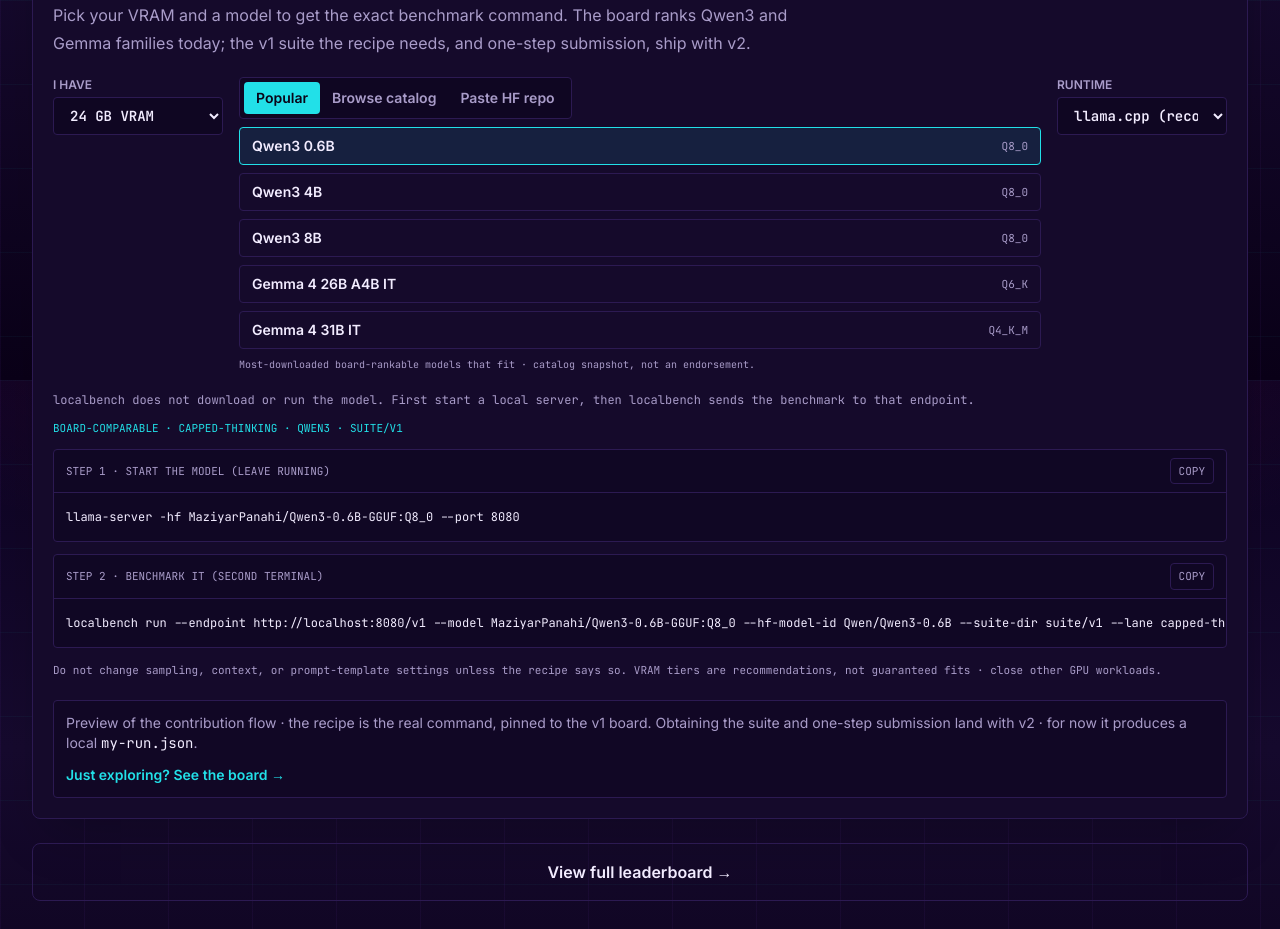
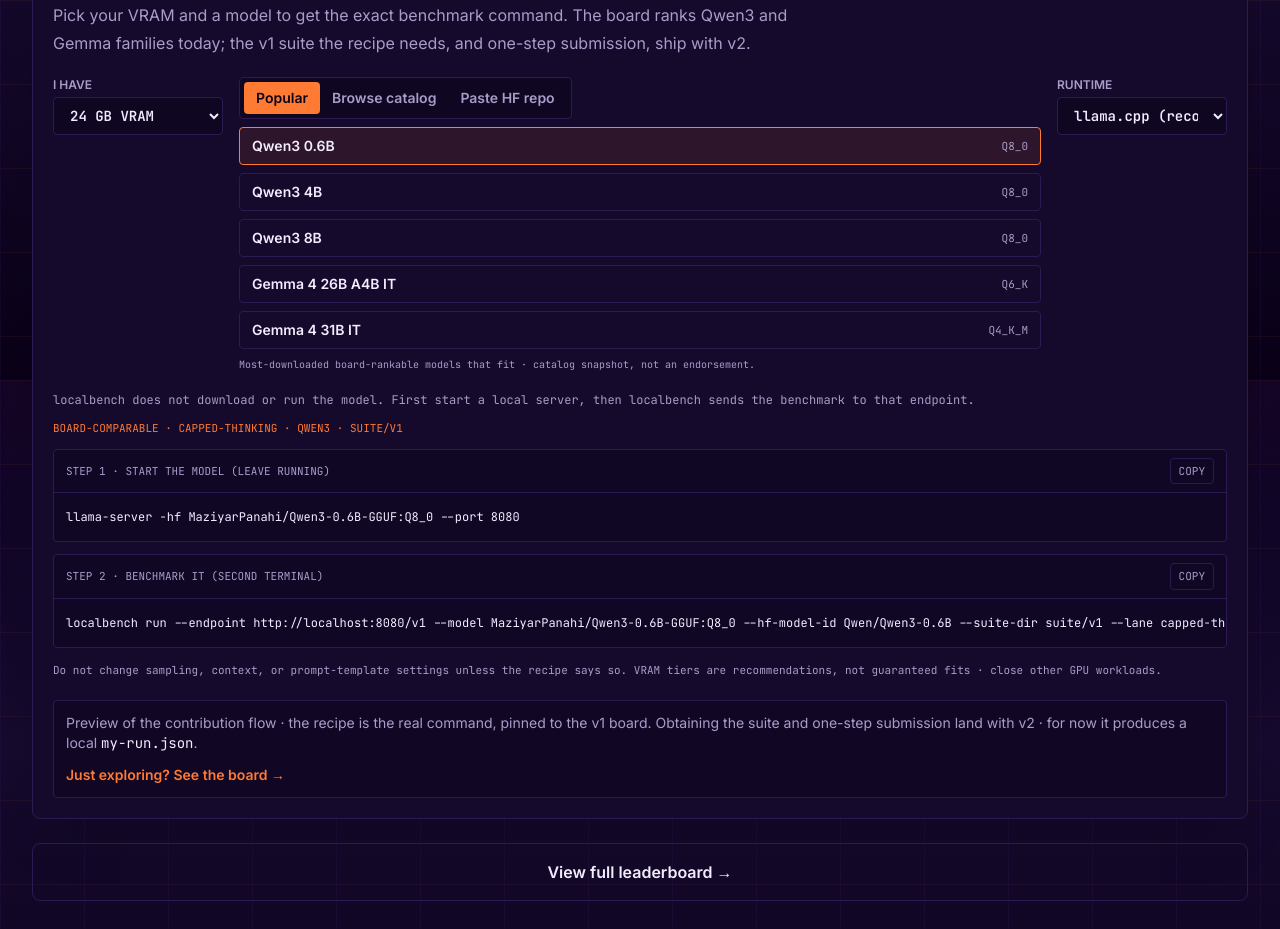
Before and after one commit to local-bench/local-bench, a Next.js app in the folder web/: page / in a window 1280 px wide. Shown: the part 1220-2149 px from the top of the page. Built offline with nearby package versions, Linux system fonts and the light colour scheme.

Commit message:
feat(web): synthwave accent to neon orange, frontier ceilings to cyan (Outrun complementary)

```diff
--- a/web/app/globals.css
+++ b/web/app/globals.css
@@ -24,7 +24,7 @@
   margin: 0;
   background:
     repeating-linear-gradient(to right, rgba(166, 77, 255, 0.05) 0 1px, transparent 1px 84px),
-    repeating-linear-gradient(to bottom, rgba(45, 226, 230, 0.04) 0 1px, transparent 1px 84px),
+    repeating-linear-gradient(to bottom, rgba(255, 122, 51, 0.05) 0 1px, transparent 1px 84px),
     radial-gradient(125% 70% at 50% -15%, rgba(255, 46, 151, 0.12), transparent 60%),
     linear-gradient(180deg, #0d0322 0%, #160a2e 46%, #0a0118 100%);
   background-attachment: fixed;
@@ -35,13 +35,13 @@
 }
 
 :where(a, button, select, input, textarea, summary, [tabindex]:not([tabindex="-1"])):focus-visible {
-  outline: 2px solid #22e0e8; /* bench-accent (neon cyan) */
+  outline: 2px solid #ff7a33; /* bench-accent (neon orange) */
   outline-offset: 2px;
   border-radius: 0.125rem;
 }
 
 ::selection {
-  background: rgba(34, 224, 232, 0.3);
+  background: rgba(255, 122, 51, 0.3);
   color: #ffffff;
 }
 
@@ -49,7 +49,7 @@
 
 /* Gradient neon heading: cyan -> purple -> magenta clipped to the text. */
 .neon-heading {
-  background: linear-gradient(90deg, #22e0e8 0%, #b388ff 52%, #ff2e97 100%);
+  background: linear-gradient(90deg, #ff7a33 0%, #ff2e97 50%, #a64dff 100%);
   -webkit-background-clip: text;
   background-clip: text;
   color: transparent;
@@ -58,8 +58,8 @@
 /* Soft neon edge glows for cards / interactive surfaces. */
 .neon-glow {
   box-shadow:
-    0 0 0 1px rgba(34, 224, 232, 0.22),
-    0 0 24px -6px rgba(34, 224, 232, 0.45);
+    0 0 0 1px rgba(255, 122, 51, 0.22),
+    0 0 24px -6px rgba(255, 122, 51, 0.45);
 }
 
 .neon-glow-magenta {
--- a/web/components/run-axis-breakdown.tsx
+++ b/web/components/run-axis-breakdown.tsx
@@ -73,7 +73,7 @@
           style={{ left: `${lo}%`, width: `${Math.max(1, hi - lo)}%` }}
         />
         <div
-          className="absolute top-0 h-7 w-1 rounded-full bg-bench-accent shadow-[0_0_14px_rgba(34,224,232,0.65)]"
+          className="absolute top-0 h-7 w-1 rounded-full bg-bench-accent shadow-[0_0_14px_rgba(255,122,51,0.65)]"
           style={{ left: `${point}%` }}
         />
       </div>
--- a/web/tailwind.config.ts
+++ b/web/tailwind.config.ts
@@ -5,21 +5,22 @@
   theme: {
     extend: {
       colors: {
-        // Synthwave / Outrun palette: neon cyan + magenta + purple on deep indigo. Panels stay opaque
-        // and dark so the data (numbers, charts) keeps full contrast — the neon lives on the chrome.
+        // Synthwave / Outrun palette: neon orange primary + magenta + purple, with cyan as the cool
+        // counterpoint (frontier ceilings), on deep indigo. Panels stay opaque and dark so the data
+        // (numbers, charts) keeps full contrast — the neon lives on the chrome.
         bench: {
           bg: "#0a0418",
           panel: "#150a2b",
           line: "#2c1a52",
           text: "#f2ecff",
           muted: "#a99cc9",
-          accent: "#22e0e8",
-          anchor: "#ff9e3d",
+          accent: "#ff7a33",
+          anchor: "#22e0e8",
           "panel-2": "#0f0622",
           "line-strong": "#463070",
           "muted-2": "#8073a6",
-          "accent-dim": "#17a7ad",
-          "anchor-soft": "#ffc98a",
+          "accent-dim": "#d9621f",
+          "anchor-soft": "#8ee9ee",
           better: "#36e0b0",
           worse: "#ff3d81",
           tied: "#a99cc9",
```
